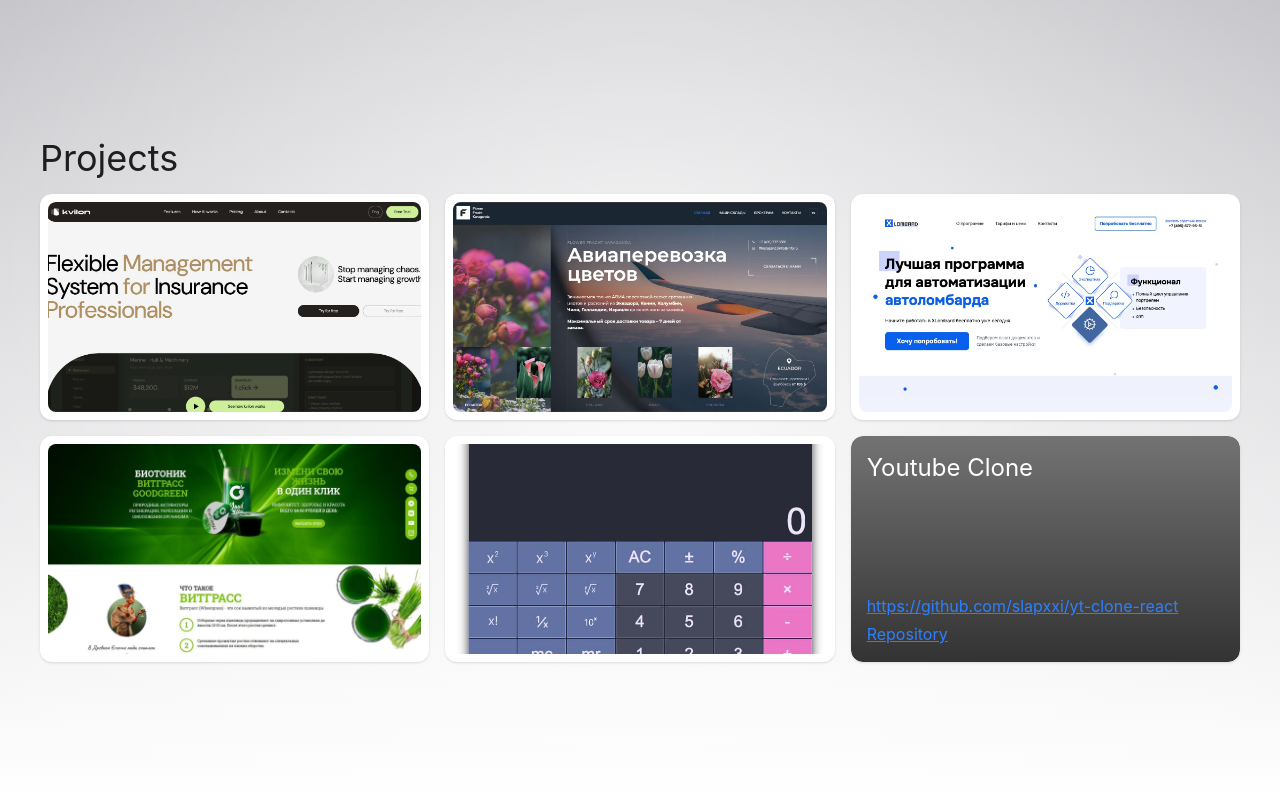
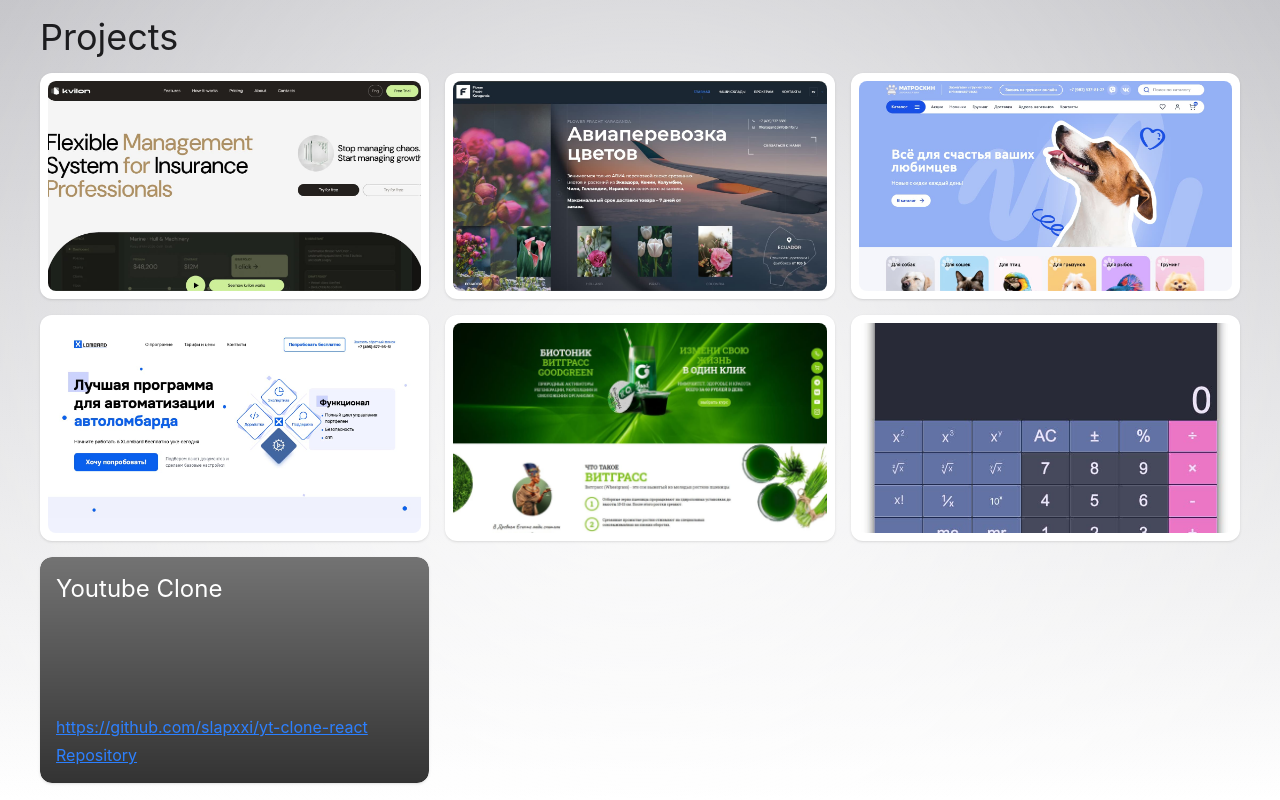
Before and after one commit to slapxxi/slapxxi.github.io, a React (Vite) app: page / in a window 1280 px wide. Built offline with nearby package versions, Linux system fonts and the light colour scheme.

Commit message:
add matroskin

```diff
--- a/src/App.css
+++ b/src/App.css
@@ -3,7 +3,7 @@
 
   &::before {
     content: '';
-    position: absolute;
+    position: fixed;
     top: 0;
     left: 0;
     width: 100%;
--- a/src/App.tsx
+++ b/src/App.tsx
@@ -4,7 +4,7 @@ import config from './config'
 function App() {
   return (
     <div
-      className="main grid h-screen
+      className="main grid min-h-screen
       grid-cols-[1fr_minmax(auto,1200px)_1fr] content-center
       gap-x-4 gap-y-4 bg-linear-to-b from-zinc-500/40 [grid-template-areas:'main_main_main']"
     >
--- a/src/config.tsx
+++ b/src/config.tsx
@@ -2,6 +2,7 @@ import kvilonImage from '~/assets/kvilon-screen.jpg'
 import calcImage from '~/assets/calc-screen.jpg'
 import goodgreenImage from '~/assets/goodgreen-screen.jpg'
 import xlombardImage from '~/assets/xlombard-screen.jpg'
+import matroskinImage from '~/assets/matroskin-screen.jpg'
 import ffgImage from '~/assets/ffg-screen.jpg'
 
 type Config = {
@@ -36,6 +37,12 @@ const config: Config = {
       image: ffgImage,
     },
     {
+      name: 'Matroskin',
+      url: 'https://matroskin.vercel.app/',
+      repo: 'https://github.com/slapxxi/matroskin',
+      image: matroskinImage,
+    },
+    {
       name: 'XLombard',
       url: 'https://xlombard.vercel.app/',
       repo: 'https://github.com/slapxxi/xlombard',
```
Also changed, not shown: src/assets/_matroskin-screen.jpg (added), src/assets/matroskin-screen.jpg (added).
